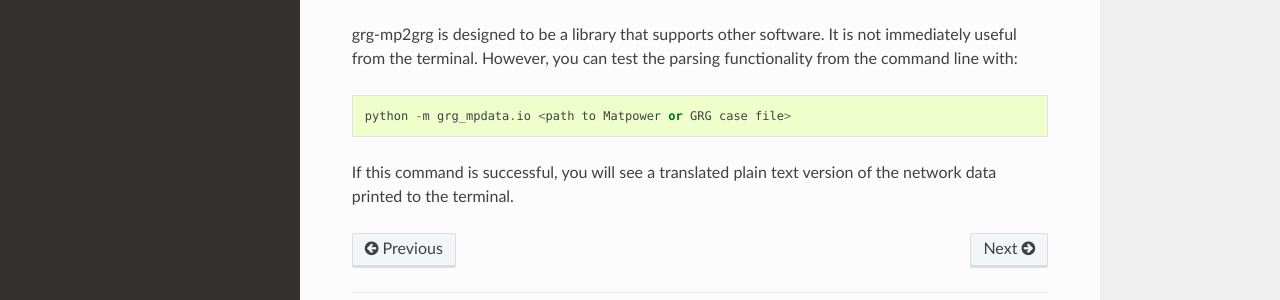
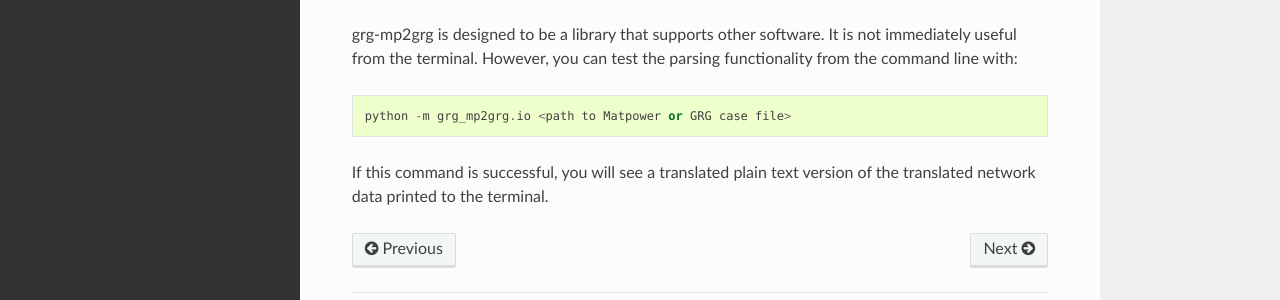
Before and after one commit to lanl-ansi/grg-mp2grg, a Sphinx documentation site: the page built from docs/introduction.rst, in a window 1280 px wide and 939 px high. Shown: the part 541-841 px from the top of the window. Built offline with Sphinx 7.4.7 and the Read the Docs theme 2.0.0, drawn with Linux system fonts in a browser that asks for light colours.

Commit message:
minor fix to docs

```diff
--- a/docs/introduction.rst
+++ b/docs/introduction.rst
@@ -25,6 +25,6 @@ grg-mp2grg is designed to be a library that supports other software.
 It is not immediately useful from the terminal.
 However, you can test the parsing functionality from the command line with::
 
-    python -m grg_mpdata.io <path to Matpower or GRG case file>
+    python -m grg_mp2grg.io <path to Matpower or GRG case file>
 
-If this command is successful, you will see a translated plain text version of the network data printed to the terminal.
+If this command is successful, you will see a translated plain text version of the translated network data printed to the terminal.
```
